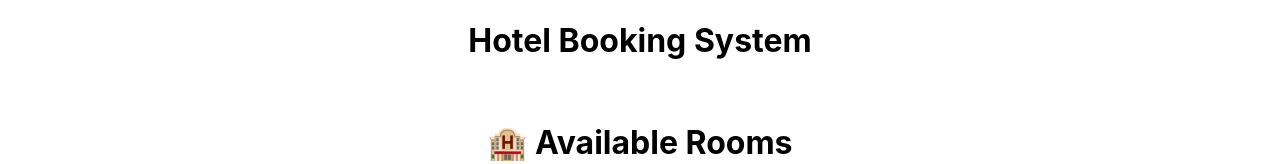
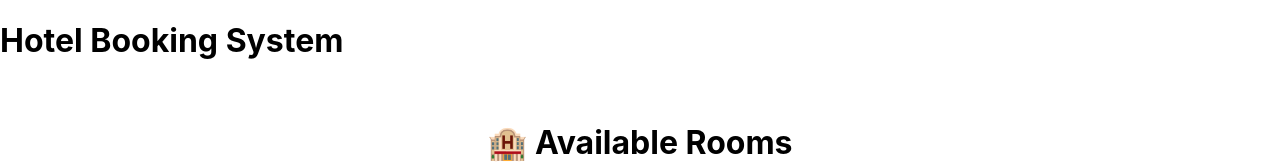
Before and after one commit to DEVIREDDIGARIHARITHA/hotel-booking-system, a React (Create React App) app in the folder hotel-frontend/: page / in a window 1280 px wide. Shown: the top 164 px of the page. Built offline with nearby package versions, Linux system fonts and the light colour scheme.

Commit message:
Remove inline style from header in App component

```diff
--- a/hotel-frontend/src/App.js
+++ b/hotel-frontend/src/App.js
@@ -3,7 +3,7 @@ import RoomsList from './RoomsList.jsx';
 function App() {
   return (
     <div>
-      <h1 style={{textAlign: 'center'}}>Hotel Booking System</h1>
+      <h1>Hotel Booking System</h1>
       <RoomsList />
     </div>
   );
```
